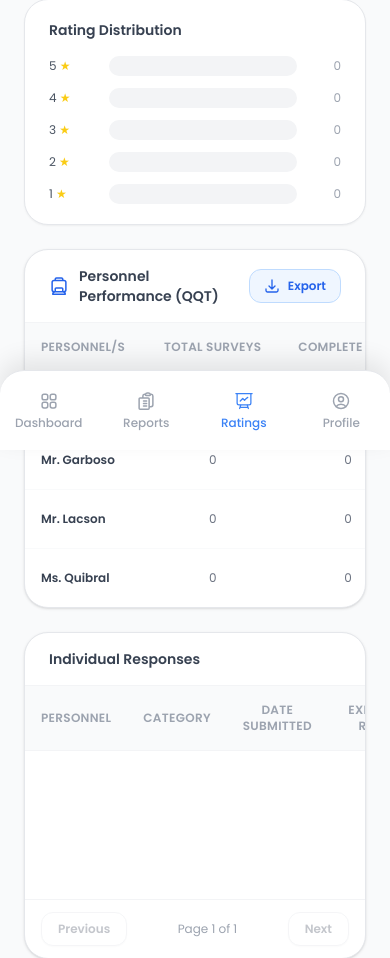
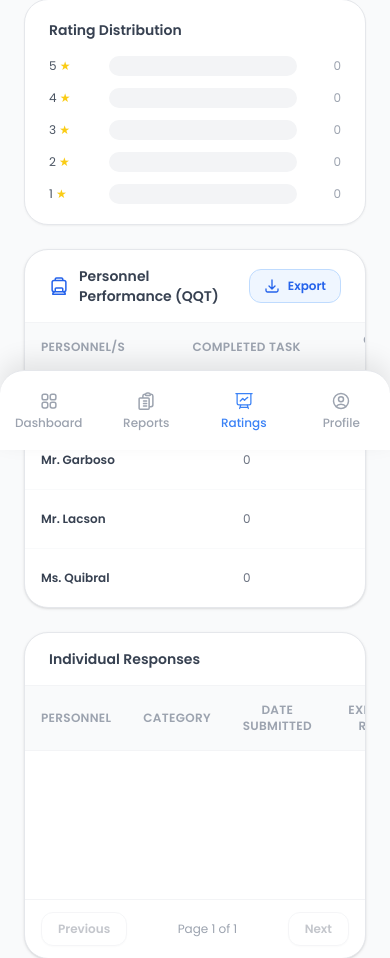
Before and after one commit to sjane16/KuhaMo, a Django app: page /adm/survey-analysis/ in a window 390 px wide. Shown: the part 394-1352 px from the top of the page. Run offline with Django 5.2, Linux system fonts and the light colour scheme; the visitor is signed in with stand-in values (Sample User, id 1); some libraries are stand-ins or nearby versions.

Commit message:
feat: merge Total Surveys and Complete Task columns into Completed Task
- Removed Total Surveys column from Personnel Performance table
- Renamed Complete Task to Completed Task
- Changed Complete Task value from ratio (5/10) to count (5)
- Updated all templates: HTML desktop/mobile, partials, and PDF export
- Updated skeleton rows and empty message colspan

```diff
--- a/adm/templates/partials/_survey_analysis_content.html
+++ b/adm/templates/partials/_survey_analysis_content.html
@@ -67,8 +67,7 @@
             <thead>
                 <tr class="border-b border-gray-100 bg-gray-50">
                     <th class="px-4 py-4 text-left text-xs font-semibold text-gray-400 uppercase tracking-wide">Personnel/s</th>
-                    <th class="px-4 py-4 text-center text-xs font-semibold text-gray-400 uppercase tracking-wide">Total Surveys</th>
-                    <th class="px-4 py-4 text-center text-xs font-semibold text-gray-400 uppercase tracking-wide">Complete Task</th>
+                    <th class="px-4 py-4 text-center text-xs font-semibold text-gray-400 uppercase tracking-wide">Completed Task</th>
                     <th class="px-4 py-2 text-center text-xs font-semibold text-gray-400 uppercase tracking-wide leading-tight">Overall Satisfaction<br>Score</th>
                     <th class="px-4 py-4 text-center text-xs font-semibold text-gray-400 uppercase tracking-wide">Quality</th>
                     <th class="px-4 py-4 text-center text-xs font-semibold text-gray-400 uppercase tracking-wide">Quantity</th>
@@ -80,13 +79,12 @@
                 {% for row in personnel_rows %}
                     <tr class="hover:bg-gray-50 transition-colors">
                         <td class="px-4 py-4 text-xs font-semibold text-gray-700">{{ row.name }}</td>
-                        <td class="px-4 py-4 text-xs text-gray-500 text-center">{{ row.total_surveys }}</td>
                         <td class="px-4 py-4 text-xs text-gray-500 text-center">{{ row.complete_task }}</td>
                         <td class="px-4 py-4 text-xs text-gray-500 text-center">{{ row.total_score }}</td>
                         <td class="px-4 py-4 text-xs text-gray-500 text-center">{{ row.quality }}</td>
                         <td class="px-4 py-4 text-xs text-gray-500 text-center">{{ row.quantity }}</td>
                         <td class="px-4 py-4 text-xs text-gray-500 text-center">{{ row.timeliness }}</td>
-                        <td class="px-4 py-4 text-center">
+                        <td class="px-4 py-4 text-xs text-gray-500 text-center">
                             <span class="inline-flex px-2.5 py-1 rounded-full bg-blue-50 text-blue-600 text-xs font-semibold border border-blue-100">
                                 {{ row.avg_rating }}
                             </span>
@@ -94,7 +92,7 @@
                     </tr>
                 {% empty %}
                     <tr>
-                        <td colspan="8" class="py-16 text-center text-sm text-gray-400">No personnel survey data yet.</td>
+                        <td colspan="7" class="py-16 text-center text-sm text-gray-400">No personnel survey data yet.</td>
                     </tr>
                 {% endfor %}
             </tbody>
--- a/adm/templates/personnel_performance_pdf.html
+++ b/adm/templates/personnel_performance_pdf.html
@@ -198,8 +198,7 @@
             <table>
                 <tr>
                     <td class="th-cell">Personnel/s</td>
-                    <td class="th-cell center">Total Surveys</td>
-                    <td class="th-cell center">Complete Task</td>
+                    <td class="th-cell center">Completed Task</td>
                     <td class="th-cell center">Overall Satisfaction Score</td>
                     <td class="th-cell center">Quality</td>
                     <td class="th-cell center">Quantity</td>
@@ -209,7 +208,6 @@
                 {% for row in personnel_rows %}
                     <tr>
                         <td class="name-cell">{{ row.name }}</td>
-                        <td class="center">{{ row.total_surveys }}</td>
                         <td class="center">{{ row.complete_task }}</td>
                         <td class="center">{{ row.total_score }}</td>
                         <td class="center">{{ row.quality }}</td>
@@ -219,7 +217,7 @@
                     </tr>
                 {% empty %}
                     <tr>
-                        <td colspan="8" class="center">No personnel survey data yet.</td>
+                        <td colspan="7" class="center">No personnel survey data yet.</td>
                     </tr>
                 {% endfor %}
             </table>
--- a/adm/templates/survey_analysis.html
+++ b/adm/templates/survey_analysis.html
@@ -41,8 +41,7 @@
               <thead>
                 <tr class="border-b border-gray-100 bg-gray-50">
                   <th class="px-4 py-4 text-left text-xs font-semibold text-gray-400 uppercase tracking-wide">Personnel/s</th>
-                  <th class="px-4 py-4 text-left text-xs font-semibold text-gray-400 uppercase tracking-wide">Total Surveys</th>
-                  <th class="px-4 py-4 text-left text-xs font-semibold text-gray-400 uppercase tracking-wide">Complete Task</th>
+                  <th class="px-4 py-4 text-center text-xs font-semibold text-gray-400 uppercase tracking-wide">Completed Task</th>
                   <th class="px-4 py-4 text-left text-xs font-semibold text-gray-400 uppercase tracking-wide">Overall Satisfaction Score</th>
                   <th class="px-4 py-4 text-left text-xs font-semibold text-gray-400 uppercase tracking-wide">Quality</th>
                   <th class="px-4 py-4 text-left text-xs font-semibold text-gray-400 uppercase tracking-wide">Quantity</th>
@@ -55,12 +54,6 @@
                   <tr>
                     <td class="px-4 py-4">
                       <div class="skeleton h-3 w-24 rounded"></div>
-                    </td>
-                    <td class="px-4 py-4">
-                      <div class="skeleton h-3 w-10 rounded"></div>
-                    </td>
-                    <td class="px-4 py-4">
-                      <div class="skeleton h-3 w-16 rounded"></div>
                     </td>
                     <td class="px-4 py-4">
                       <div class="skeleton h-3 w-10 rounded"></div>
```
